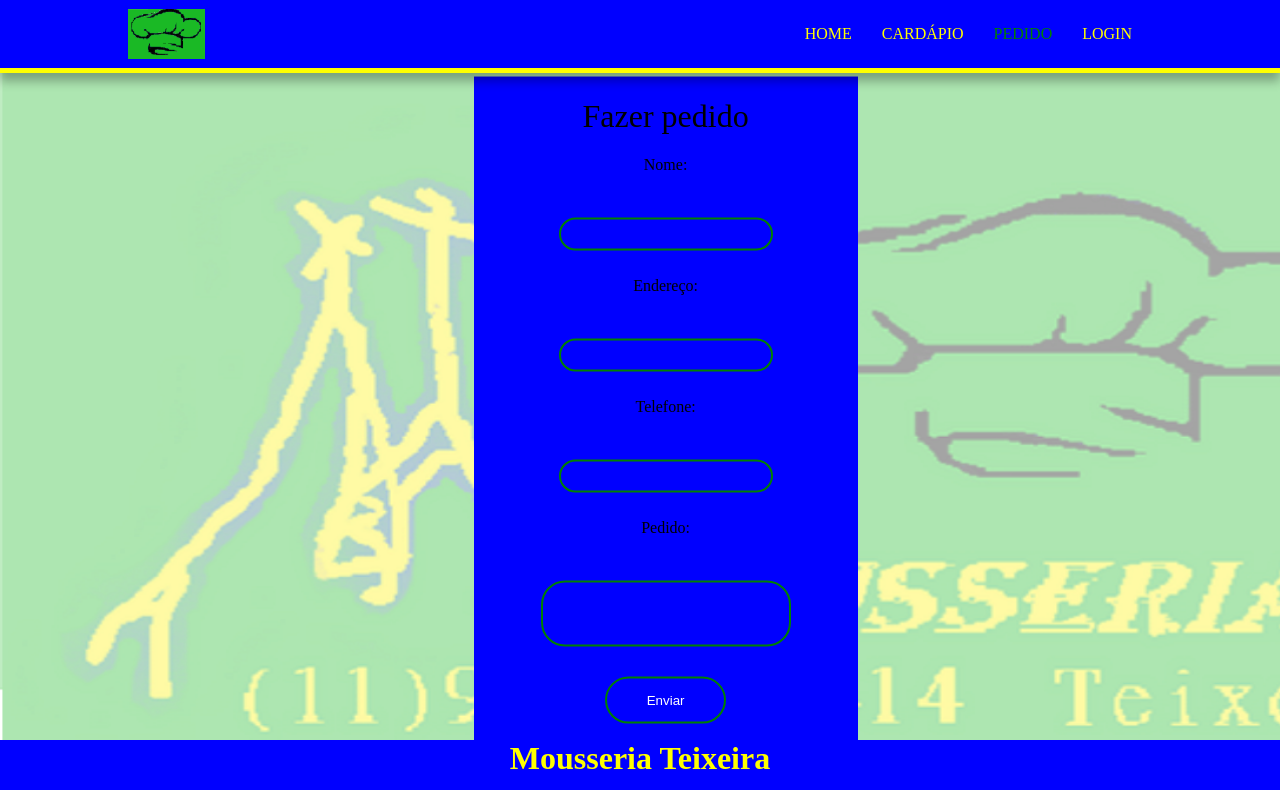
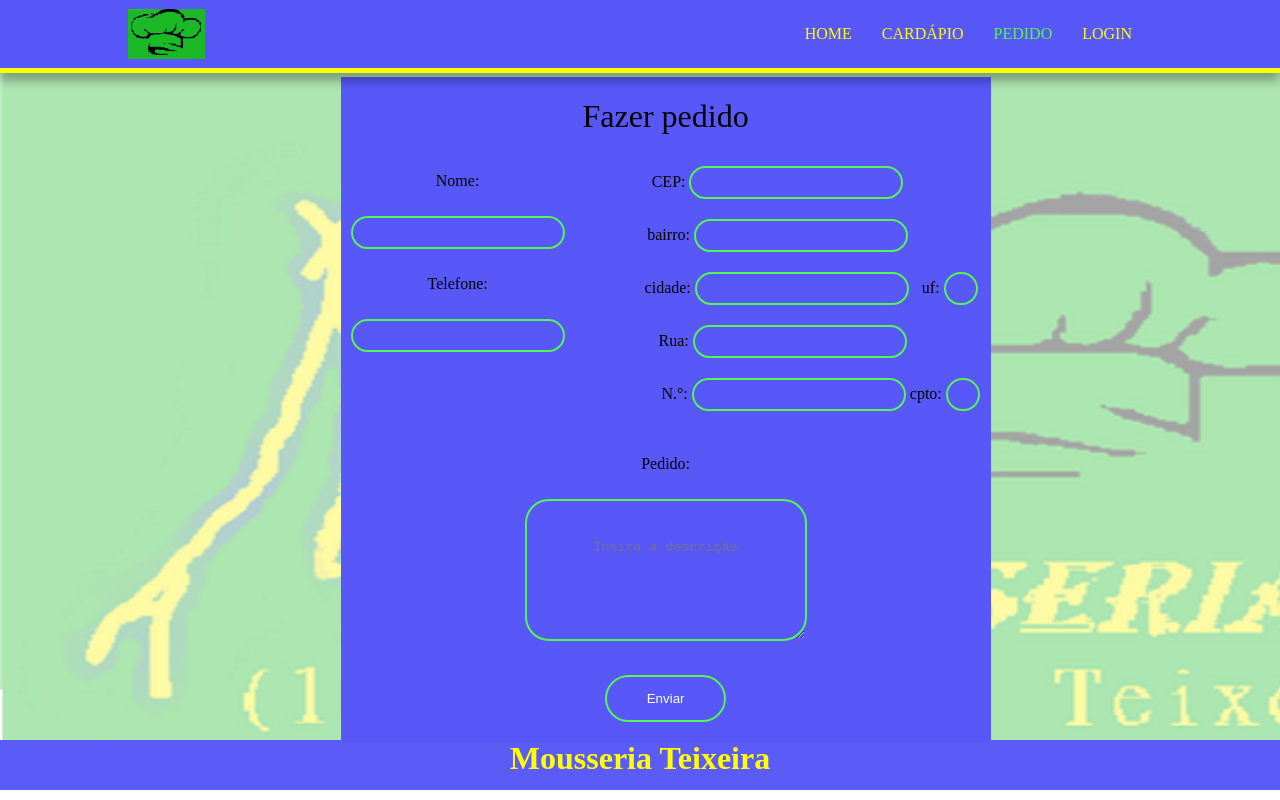
Before and after one commit to MateusTeixeiraFolha/Projeto-Individual, a plain HTML site: page site-do-projeto/pedido.html in a window 1280 px wide. Drawn offline with Linux system fonts and the light colour scheme.

Commit message:
pedido ok

```diff
--- a/site-do-projeto/mousseria.css
+++ b/site-do-projeto/mousseria.css
@@ -7,7 +7,7 @@ body{
 
 /*HEADER*/
 .header{
-    background-color: blue;
+    background-color: rgb(88, 88, 248);
     border-bottom: 5px solid yellow;
     box-shadow: 0px 8px 10px 0px rgba(0, 0, 0, 0.3);
     padding: 9px 0;
@@ -38,7 +38,7 @@ body{
 
 
 .destaque {
-    color: green;
+    color: rgb(84, 245, 84);
 }
 
 .navbar {
@@ -70,7 +70,7 @@ a {
 }
 
 a:hover {
-    color: green;
+    color: rgb(84, 245, 84);
 }
 /*Login*/
 .div_form{
@@ -86,16 +86,14 @@ a:hover {
 
 }
 
-#form_cadastro{
-    display: none;
-}
+/*Pedidos*/
 .form_box{
-    width: 30%;
+    width: 650px;
     position: absolute;
     margin-top: 7%;
     margin-left: 22%;
     transform: translate(-50%,-50%);
-    background: blue;
+    background: rgb(88, 88, 248);
     text-align: center;
 }
 
@@ -104,13 +102,13 @@ a:hover {
     text-align: uppercase;
     text-align: center;
     font-weight: 500;
-}
+}/* para os inputs que não precisa de cuidados especiais */
 .form_pedido{
     border: 0;
     background: none;
     margin: 10px auto;
     text-align: center;
-    border: 2px solid green;
+    border: 2px solid rgb(84, 245, 84);
     padding: 7px 5px;
     width: 200px;
     outline: none;
@@ -118,13 +116,17 @@ a:hover {
     border-radius: 24px;
     transition: 0.25s;
 }
-
+.form_pedido:focus{
+    width: 210px;
+    border-color: chartreuse;
+}
+/*para o input do escrever pedido*/
 .form_pedido1{
     border: 0;
     background: none;
     margin: 10px auto;
     text-align: center;
-    border: 2px solid green;
+    border: 2px solid rgb(84, 245, 84);
     padding: 7px 5px;
     width: 200px;
     outline: none;
@@ -133,17 +135,36 @@ a:hover {
     transition: 0.25s;
     padding: 6%;
 }
-.form_pedido:focus{
-    width: 280px;
+.form_pedido1:focus{
+    width: 210px;
     border-color: chartreuse;
 }
+/*para os inputs de uf e complemento*/
+.form_pedids{
+    border: 0;
+    background: none;
+    margin: 10px auto;
+    text-align: center;
+    border: 2px solid rgb(84, 245, 84);
+    padding: 7px 5px;
+    width: 20px;
+    outline: none;
+    color: white;
+    border-radius: 24px;
+    transition: 0.25s;
+}
+.form_pedids:focus{
+    width: 30px;
+    border-color: chartreuse;
+}
+
 .btn-entrar{
     border: 0;
     background: none;
     display: block;
     margin: 20px auto;
     text-align: center;
-    border: 2px solid green;
+    border: 2px solid rgb(84, 245, 84);
     padding: 14px 40px;
     outline: none;
     color: white;
@@ -206,11 +227,11 @@ a:hover {
 
 .produto input[type = "submit"]{
     border: 0;
-    background: blue;
+    background: rgb(91, 91, 248);
     display: block;
     margin: 10px auto;
     text-align: center;
-    border: 2px solid green;
+    border: 2px solid rgb(84, 245, 84);
     padding: 14px 40px;
     outline: none;
     color: white;
@@ -284,7 +305,7 @@ a:hover {
 
 .footer{
     margin-top: 100px;
-    background-color: blue;
+    background-color:rgb(91, 91, 248);
     color: yellow;
     text-align: center;
     height: 50px;
--- a/site-do-projeto/pedido.html
+++ b/site-do-projeto/pedido.html
@@ -15,7 +15,7 @@
         <img src="img/logo.png" alt="logo da mousseria">
             <ul class="navbar">
                 <li>
-                    <a class="item_menu">Home</a>
+                    <a href="index.html" class="item_menu">Home</a>
                 </li>
                 <li>
                     <a href="cadarpio.html" class="item_menu">Cardápio</a>
@@ -36,19 +36,82 @@
 
     <div class="div_form">
         <div class="container">
-            <form class="form_box">
+          <form class="form_box">
+            <h1>Fazer pedido</h1>
+            <div>
+                <div style="float: left;margin-left: 10px; ">
+                    <p>Nome:</p>
+                    <input type="text" name="cliente" class="form_pedido">
+
+                    <p>Telefone:</p>
+                    <input type="tel" name="telefone" class="form_pedido">
+                </div>
+                <div>
+                    CEP:
+                        <input type="" name="cep" class="form_pedido" id="cep"><br>
+                    bairro:
+                        <input type="" name="bairro" class="form_pedido" id="bairro"><br>
+                    <span style="margin-left: 80px; float: left; overflow: auto;">
+                        cidade:
+                        <input type="" name="cidade" class="form_pedido" id="localidade"></span>
+                    uf:
+                        <input type="" name="uf" class="form_pedids" id="uf"><br>
+                        <span style=" margin-left: 10px;">
+                    Rua:
+                        <input type="" name="logradouro" class="form_pedido" id="logradouro"></span><br>
+                     <span style="margin-left: 310px;">
+                    N.°:
+                        <input type="" name="numero" class="form_pedido" id="numero">
+                      cpto:   <input type="" name="complemento" class="form_pedids" id="complemento">
+                    </span>
+                </div>
+
+
+            </div><br>
+            <p>Pedido:</p>
+            <textarea class="form_pedido1" cols="20" rows="4" placeholder="Insira a descrição"
+                name="descricao"></textarea>
+
+             <!-- botão de enviar  -->
+            <input type="submit" name="" value="Enviar" class="btn-entrar">
+            </form>
+            <!-- <form id="form_cadastro" class="form_box" method="post" onsubmit="return pedido()">
                 <h1>Fazer pedido</h1>
-                <p>Nome:</p> <br>
-                <input type="text" name="nome" class="form_pedido">
-                <p>Endereço:</p><br>
-                <input type="" name="" class="form_pedido">
-                <p>Telefone:</p><br>
-                <input type="tel" name="" class="form_pedido">
-                <p>Pedido:</p><br>
-                <input type="text" name="" class="form_pedido1">
+                <div>
+                    <div style="float: left; ">
+                        <p>Nome:</p>
+                        <input type="text" name="cliente" class="form_pedido">
 
+                        <p>Telefone:</p>
+                        <input type="tel" name="telefone" class="form_pedido">
+                    </div>
+                    <div>
+                        CEP: <span style="margin-left: 4%;">
+                            <input type="" name="cep" class="form_pedido" id="cep"></span><br>
+                        bairro: <span style="margin-left: 2%;">
+                            <input type="" name="bairro" class="form_pedido" id="bairro"></span><br>
+                        <span style="margin-left: 13.5%;">
+                            cidade:
+                            <input type="" name="cidade" class="form_pedid" id="localidade"></span>
+                        uf: <span style="margin-left: 3%;">
+                            <input type="" name="uf" class="form_pedids" id="uf"></span><br>
+                        logradouro: <span style="margin-right: 25px;">
+                            <input type="" name="logradouro" class="form_pedido" id="logradouro"></span><br>
+                            <div style="float: left; margin-left: 13%;">
+                        numero:
+                            <input type="" name="numero" class="form_pedido" id="numero"> </div>
+                           <span style="float: left;"> cpto:</span>   <input type="" name="complemento" class="form_pedids" id="complemento">
+                    </div>
+
+
+                </div><br>
+                <p>Pedido:</p>
+                <textarea class="form_pedido1" cols="20" rows="4" placeholder="Insira a descrição"
+                    name="descricao"></textarea>
+
+                 botão de enviar
                 <input type="submit" name="" value="Enviar" class="btn-entrar">
-            </form>
+            </form> -->
         </div>
     </div>
 
@@ -60,3 +123,33 @@
 </body>
 
 </html>
+<script src="fetch-api/main.js"> </script>
+<script>
+    function pedido() {
+
+        var formulario = new URLSearchParams(new FormData(form_cadastro));
+        fetch("/pedido/fazerPedido", {
+            method: "POST",
+            body: formulario
+        }).then(function (response) {
+
+            if (response.ok) {
+
+                window.location.href = 'login.html';
+
+            } else {
+
+                console.log('Erro de cadastro!');
+                response.text().then(function (resposta) {
+                    div_erro.innerHTML = resposta;
+                });
+
+            }
+        });
+
+        return false;
+    }
+
+
+
+</script>
```
